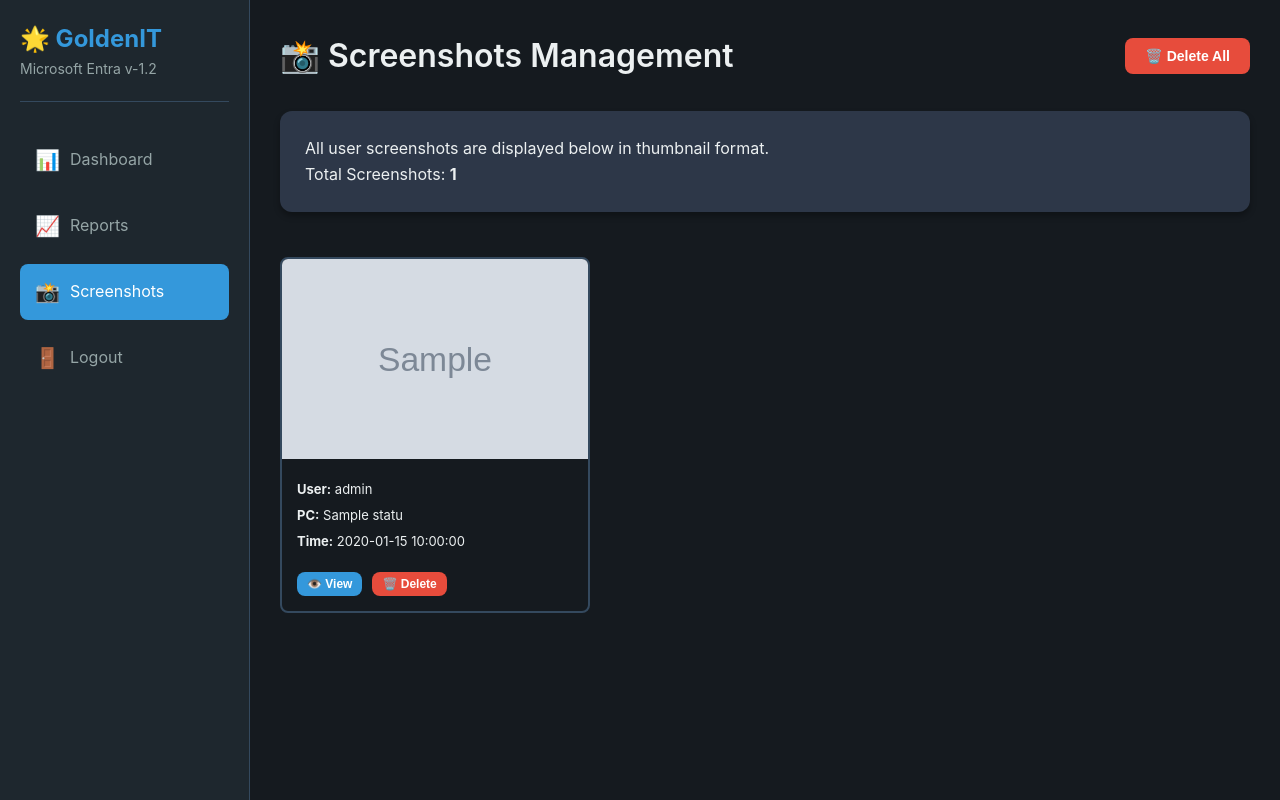
After one commit to jhossain1509/Microsoft-security, a Flask app: page /admin/screenshots in a window 1280 px wide. The commit adds this page. Run offline with Flask 3, Linux system fonts and the light colour scheme; the visitor is signed in with stand-in values (Sample User, id 1); data comes from the database, SQL or seed files in the repository; tables that the repository leaves empty hold one stand-in row (values such as "Sample post"); grey boxes marked "Sample" are stand-in pictures.

Commit message:
Phase 3 Complete: Add Done emails panel, admin screenshots tab, sidebar fixes, UI improvements
Co-authored-by: jhossain1509 <60214588+jhossain1509@users.noreply.github.com>

```diff
--- a/database.py
+++ b/database.py
@@ -543,6 +543,30 @@ class Database:
         conn.close()
         return True
 
+    def get_all_screenshots(self) -> List[Dict]:
+        """Get all screenshots with user info (Admin function)"""
+        conn = self.get_connection()
+        cursor = conn.cursor()
+        cursor.execute("""
+            SELECT s.*, u.username, p.pc_name
+            FROM screenshots s
+            JOIN users u ON s.user_id = u.id
+            LEFT JOIN pc_status p ON s.user_id = p.user_id
+            ORDER BY s.created_at DESC
+        """)
+        screenshots = [dict(row) for row in cursor.fetchall()]
+        conn.close()
+        return screenshots
+
+    def delete_all_screenshots(self) -> bool:
+        """Delete all screenshots (Admin function)"""
+        conn = self.get_connection()
+        cursor = conn.cursor()
+        cursor.execute("DELETE FROM screenshots")
+        conn.commit()
+        conn.close()
+        return True
+
     # ===== FEATURE 2: User Accounts & Emails API Operations =====
 
     def add_user_account(self, user_id: int, email: str, password: str, twofa_secret: str = None, proxy: str = None) -> int:
--- a/server.py
+++ b/server.py
@@ -160,6 +160,20 @@ def get_user_stats_admin(user_id):
 def admin_reports():
     users = db.get_all_users()
     return render_template('admin/reports.html', users=users)
+
+@app.route('/admin/screenshots')
+@login_required
+@admin_required
+def admin_screenshots():
+    screenshots = db.get_all_screenshots()
+    return render_template('admin/screenshots.html', screenshots=screenshots)
+
+@app.route('/api/screenshots/delete-all', methods=['POST'])
+@login_required
+@admin_required
+def delete_all_screenshots():
+    db.delete_all_screenshots()
+    return jsonify({"success": True, "message": "All screenshots deleted"})
 
 # ===== User Routes =====
 
--- a/static/css/style.css
+++ b/static/css/style.css
@@ -511,6 +511,89 @@ body {
     font-size: 12px;
 }
 
+/* Screenshot Gallery */
+.screenshot-gallery {
+    display: grid;
+    grid-template-columns: repeat(auto-fill, minmax(280px, 1fr));
+    gap: 20px;
+    padding: 20px 0;
+}
+
+.screenshot-card {
+    background: var(--darker-bg);
+    border-radius: 8px;
+    overflow: hidden;
+    border: 2px solid var(--border-color);
+    transition: transform 0.2s;
+}
+
+.screenshot-card:hover {
+    transform: translateY(-5px);
+    border-color: var(--primary-color);
+}
+
+.screenshot-thumb {
+    width: 100%;
+    height: 200px;
+    object-fit: cover;
+    display: block;
+}
+
+.screenshot-info {
+    padding: 15px;
+}
+
+.screenshot-info p {
+    margin: 5px 0;
+    font-size: 13px;
+}
+
+.screenshot-actions {
+    padding: 0 15px 15px;
+    display: flex;
+    gap: 10px;
+}
+
+.btn-sm {
+    padding: 5px 10px;
+    font-size: 12px;
+}
+
+/* Modal */
+.modal {
+    display: none;
+    position: fixed;
+    z-index: 1000;
+    left: 0;
+    top: 0;
+    width: 100%;
+    height: 100%;
+    background-color: rgba(0, 0, 0, 0.9);
+    align-items: center;
+    justify-content: center;
+}
+
+.modal-content {
+    position: relative;
+    background: var(--darker-bg);
+    padding: 20px;
+    border-radius: 8px;
+}
+
+.close {
+    position: absolute;
+    top: 10px;
+    right: 20px;
+    color: #fff;
+    font-size: 35px;
+    font-weight: bold;
+    cursor: pointer;
+}
+
+.close:hover {
+    color: var(--danger-color);
+}
+
 /* Upload Sections */
 .upload-section {
     background: var(--darker-bg);
--- a/templates/admin/dashboard.html
+++ b/templates/admin/dashboard.html
@@ -21,6 +21,9 @@
                 </a>
                 <a href="/admin/reports" class="nav-item">
                     <span class="icon">📈</span> Reports
+                </a>
+                <a href="/admin/screenshots" class="nav-item">
+                    <span class="icon">📸</span> Screenshots
                 </a>
                 <a href="/logout" class="nav-item">
                     <span class="icon">🚪</span> Logout
--- /dev/null
+++ b/templates/admin/screenshots.html
@@ -0,0 +1,144 @@
+<!DOCTYPE html>
+<html lang="en">
+<head>
+    <meta charset="UTF-8">
+    <meta name="viewport" content="width=device-width, initial-scale=1.0">
+    <title>Screenshots - Admin Panel</title>
+    <link rel="stylesheet" href="{{ url_for('static', filename='css/style.css') }}">
+</head>
+<body>
+    <div class="dashboard-container">
+        <!-- Sidebar -->
+        <aside class="sidebar">
+            <div class="logo">
+                <h2>🌟 GoldenIT</h2>
+                <p class="version">Microsoft Entra v-1.2</p>
+            </div>
+            <nav class="nav-menu">
+                <a href="/admin/dashboard" class="nav-item">
+                    <span class="icon">📊</span> Dashboard
+                </a>
+                <a href="/admin/reports" class="nav-item">
+                    <span class="icon">📈</span> Reports
+                </a>
+                <a href="/admin/screenshots" class="nav-item active">
+                    <span class="icon">📸</span> Screenshots
+                </a>
+                <a href="/logout" class="nav-item">
+                    <span class="icon">🚪</span> Logout
+                </a>
+            </nav>
+        </aside>
+
+        <!-- Main Content -->
+        <main class="main-content">
+            <header class="content-header">
+                <h1>📸 Screenshots Management</h1>
+                <button class="btn btn-danger" onclick="deleteAllScreenshots()">🗑️ Delete All</button>
+            </header>
+
+            <div class="content-section">
+                <p>All user screenshots are displayed below in thumbnail format.</p>
+                <p>Total Screenshots: <strong id="screenshotCount">{{ screenshots|length }}</strong></p>
+            </div>
+
+            <!-- Screenshots Grid -->
+            <div class="screenshot-gallery" id="screenshotGallery">
+                {% if screenshots %}
+                    {% for screenshot in screenshots %}
+                    <div class="screenshot-card" data-id="{{ screenshot.id }}">
+                        <img src="/api/screenshot/{{ screenshot.filename }}" alt="Screenshot" class="screenshot-thumb">
+                        <div class="screenshot-info">
+                            <p><strong>User:</strong> {{ screenshot.username }}</p>
+                            <p><strong>PC:</strong> {{ screenshot.pc_name }}</p>
+                            <p><strong>Time:</strong> {{ screenshot.created_at }}</p>
+                        </div>
+                        <div class="screenshot-actions">
+                            <button class="btn btn-sm btn-primary" onclick="viewFullSize('{{ screenshot.filename }}')">👁️ View</button>
+                            <button class="btn btn-sm btn-danger" onclick="deleteScreenshot({{ screenshot.id }})">🗑️ Delete</button>
+                        </div>
+                    </div>
+                    {% endfor %}
+                {% else %}
+                    <p>No screenshots available yet.</p>
+                {% endif %}
+            </div>
+        </main>
+    </div>
+
+    <!-- Full Size Modal -->
+    <div id="fullSizeModal" class="modal" style="display: none;">
+        <div class="modal-content" style="max-width: 90%; max-height: 90vh;">
+            <span class="close" onclick="closeModal()">&times;</span>
+            <img id="fullSizeImage" src="" style="width: 100%; height: auto;">
+        </div>
+    </div>
+
+    <script src="{{ url_for('static', filename='js/admin.js') }}"></script>
+    <script>
+        function viewFullSize(filename) {
+            document.getElementById('fullSizeImage').src = '/api/screenshot/' + filename;
+            document.getElementById('fullSizeModal').style.display = 'flex';
+        }
+
+        function closeModal() {
+            document.getElementById('fullSizeModal').style.display = 'none';
+        }
+
+        async function deleteScreenshot(id) {
+            if (!confirm('Are you sure you want to delete this screenshot?')) return;
+
+            try {
+                const response = await fetch(`/api/screenshot/${id}`, {
+                    method: 'DELETE'
+                });
+
+                if (response.ok) {
+                    document.querySelector(`[data-id="${id}"]`).remove();
+                    updateScreenshotCount();
+                    alert('Screenshot deleted successfully!');
+                } else {
+                    alert('Failed to delete screenshot');
+                }
+            } catch (error) {
+                console.error('Error:', error);
+                alert('Error deleting screenshot');
+            }
+        }
+
+        async function deleteAllScreenshots() {
+            if (!confirm('Are you sure you want to delete ALL screenshots? This cannot be undone!')) return;
+
+            try {
+                const response = await fetch('/api/screenshots/delete-all', {
+                    method: 'POST'
+                });
+
+                if (response.ok) {
+                    document.getElementById('screenshotGallery').innerHTML = '<p>No screenshots available yet.</p>';
+                    document.getElementById('screenshotCount').textContent = '0';
+                    alert('All screenshots deleted successfully!');
+                } else {
+                    alert('Failed to delete screenshots');
+                }
+            } catch (error) {
+                console.error('Error:', error);
+                alert('Error deleting screenshots');
+            }
+        }
+
+        function updateScreenshotCount() {
+            const count = document.querySelectorAll('.screenshot-card').length;
+            document.getElementById('screenshotCount').textContent = count;
+        }
+
+        // Close modal on outside click
+        window.onclick = function(event) {
+            const modal = document.getElementById('fullSizeModal');
+            if (event.target == modal) {
+                closeModal();
+            }
+        }
+    </script>
+</body>
+</html>
```
Also changed, not shown: static/js/user.js (+91 -0 lines), templates/user/dashboard.html (+27 -0 lines).
